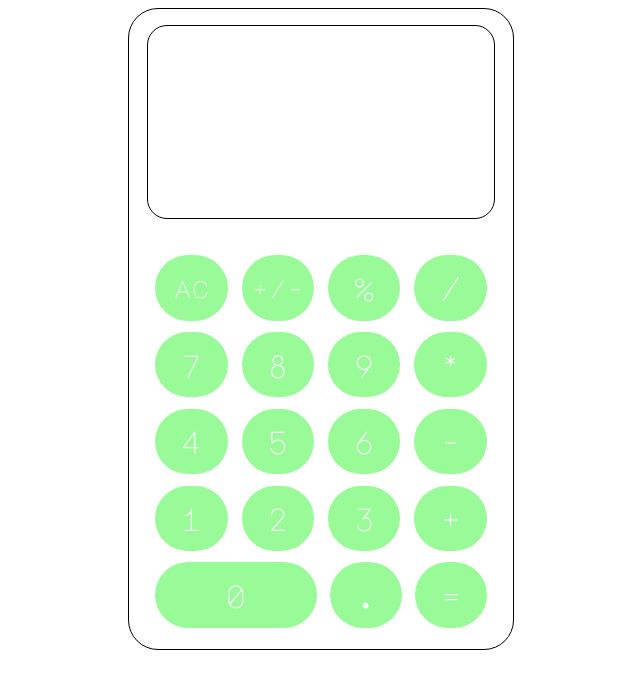
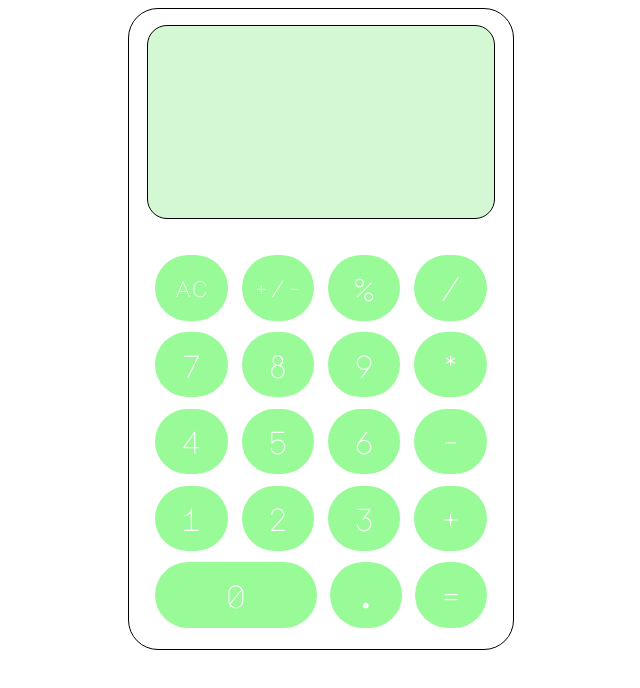
Before and after one commit to OlaFro/Visual-calculator, a plain HTML site: page index.html in a window 1280 px wide. Shown: the whole page, without its empty margins (319-959 px from the left). Drawn offline with Linux system fonts and the light colour scheme.

Commit message:
last from home

```diff
--- a/style.css
+++ b/style.css
@@ -10,6 +10,7 @@
   border: 1px solid black;
   margin: auto;
   border-radius: 30px;
+  background-color: rgb(255, 255, 255);
 }
 
 .display {
@@ -18,11 +19,13 @@
   display: flex;
   justify-content: end;
   align-items: center;
+  background-color: rgb(212, 248, 212);
 }
 
 .numberDisplay {
   margin-bottom: 1rem;
   font-size: 5rem;
+  color: white;
 }
 
 .buttons > * {
@@ -65,5 +68,5 @@
 
 .ac,
 .plus-minus {
-  font-size: 1.5rem;
+  font-size: 1.4rem;
 }
```
